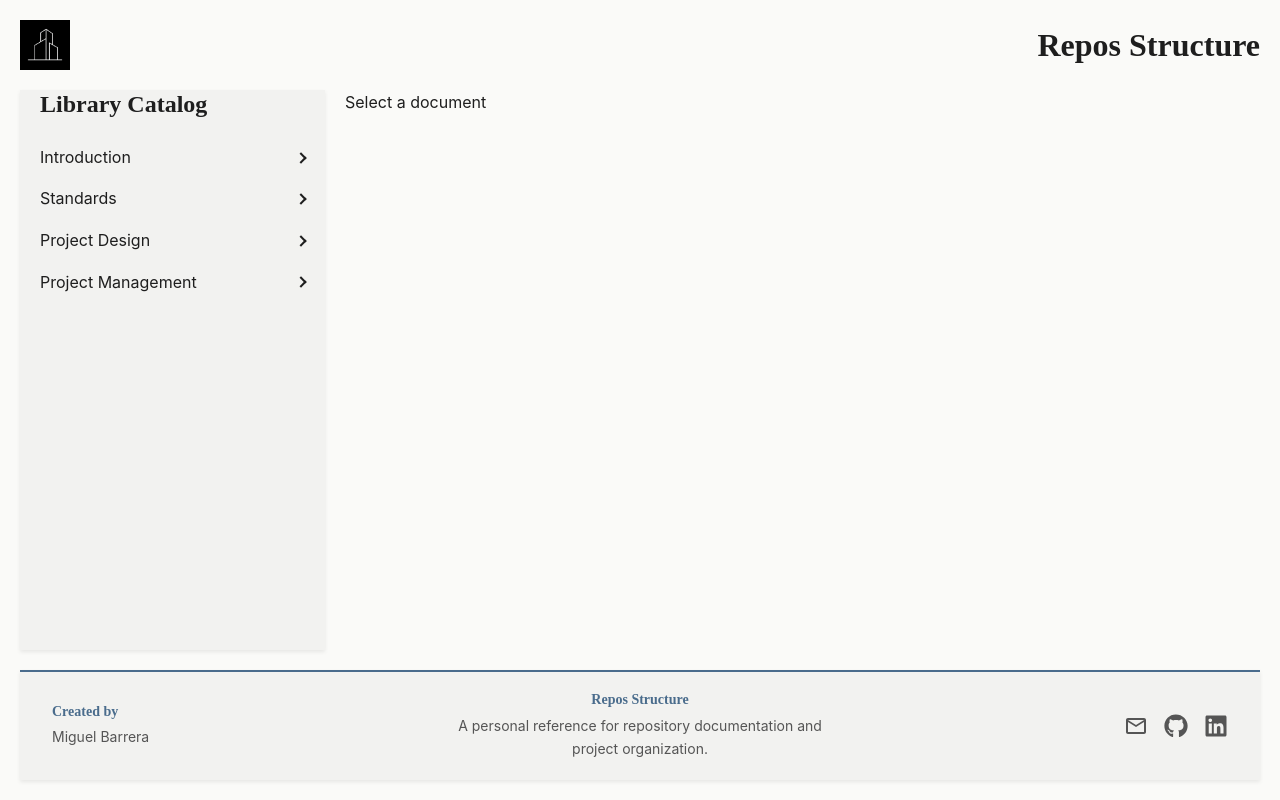
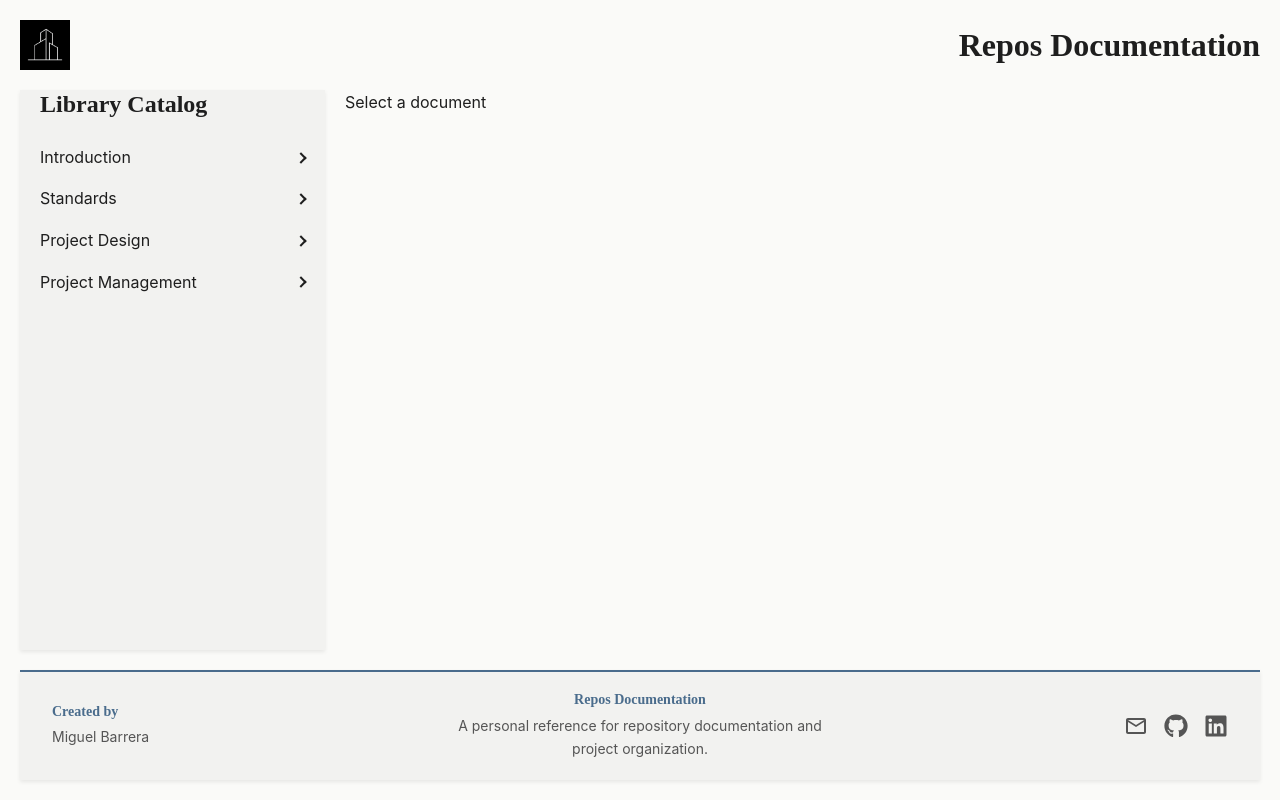
Before and after one commit to Entus01/Repos-Documentation, a React (Vite) app: page / in a window 1280 px wide. Built offline with nearby package versions, Linux system fonts and the light colour scheme.

Commit message:
docs(content): unify documentation language to English

```diff
--- a/index.html
+++ b/index.html
@@ -3,7 +3,10 @@
   <head>
     <meta charset="UTF-8" />
     <meta name="viewport" content="width=device-width, initial-scale=1.0" />
-    <title>Folleto Didáctico</title>
+    <meta name="description" content="Repository documentation and project organization reference" />
+    <meta name="keywords" content="Repos Documentation, repository documentation, repositories, documentation" />
+    <meta name="author" content="Entus01" />
+    <title>Repos Documentation</title>
   </head>
   <body>
     <div id="root"></div>
--- a/src/App/App.jsx
+++ b/src/App/App.jsx
@@ -11,7 +11,7 @@ import logo from "../assets/Repos-Structure.png";
 export default function App() {
   return (
     <div className="app">
-      <Header logo={logo} title="Repos Structure" />
+      <Header logo={logo} title="Repos Documentation" />
 
       <SideBar />
 
--- a/src/components/Footer/Footer.jsx
+++ b/src/components/Footer/Footer.jsx
@@ -11,7 +11,7 @@ export default function Footer() {
             </section>
 
             <section className="footer__section footer__section--center">
-                <span className="footer__label">Repos Structure</span>
+                <span className="footer__label">Repos Documentation</span>
                 <p className="footer__text">
                     A personal reference for repository documentation and
                     project organization.
--- a/src/components/Header/Header.jsx
+++ b/src/components/Header/Header.jsx
@@ -6,7 +6,7 @@ export default function Header({ logo, title }) {
             <img
                 className="header__logo"
                 src={logo}
-                alt="Structure Logo"
+                alt="Repos Documentation Logo"
             />
 
             <h1 className="header__title">
--- a/src/constants/navigation.js
+++ b/src/constants/navigation.js
@@ -9,15 +9,15 @@ import RoadmapDocument from "../pages/Roadmap/RoadmapDocument.jsx";
 import ChangelogDocument from "../pages/Changelog/ChangelogDocument.jsx";
 
 export const NAV_ITEMS = [
-    { id: 'readme', name: "README", path: "/readme", category: "Introduction", document: ReadmeDocument },
-    { id: 'glossary', name: "Glossary", path: "/glossary", category: "Introduction", document: GlossaryDocument },
-    { id: 'rules', name: "Rules", path: "/rules", category: "Standards", document: RulesDocument },
-    { id: 'structure', name: "Structure", path: "/structure", category: "Standards", document: StructureDocument },
-    { id: 'architecture', name: "Architecture", path: "/architecture", category: "Project Design", document: ArchitectureDocument },
-    { id: 'decisions', name: "Decisions", path: "/decisions", category: "Project Management", document: DecisionsDocument },
-    { id: 'deployment', name: "Deployment", path: "/deployment", category: "Project Design", document: DeploymentDocument },
-    { id: 'roadmap', name: "Roadmap", path: "/roadmap", category: "Project Management", document: RoadmapDocument },
-    { id: 'changelog', name: "Changelog", path: "/changelog", category: "Project Management", document: ChangelogDocument },
+    { id: 'readme', name: "README.md", path: "/readme", category: "Introduction", document: ReadmeDocument },
+    { id: 'glossary', name: "glossary.md", path: "/glossary", category: "Introduction", document: GlossaryDocument },
+    { id: 'rules', name: "rules.md", path: "/rules", category: "Standards", document: RulesDocument },
+    { id: 'structure', name: "structure.md", path: "/structure", category: "Standards", document: StructureDocument },
+    { id: 'architecture', name: "architecture.md", path: "/architecture", category: "Project Design", document: ArchitectureDocument },
+    { id: 'decisions', name: "decisions.md", path: "/decisions", category: "Project Management", document: DecisionsDocument },
+    { id: 'deployment', name: "deployment.md", path: "/deployment", category: "Project Design", document: DeploymentDocument },
+    { id: 'roadmap', name: "roadmap.md", path: "/roadmap", category: "Project Management", document: RoadmapDocument },
+    { id: 'changelog', name: "changelog.md", path: "/changelog", category: "Project Management", document: ChangelogDocument },
 ];
 
 export const CATEGORIES = [
```
Also changed, not shown: 9 other files (tests, documents, lock files or other folders).
